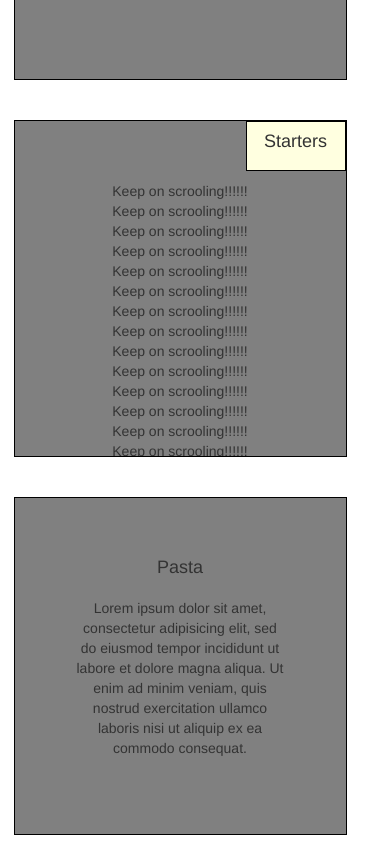
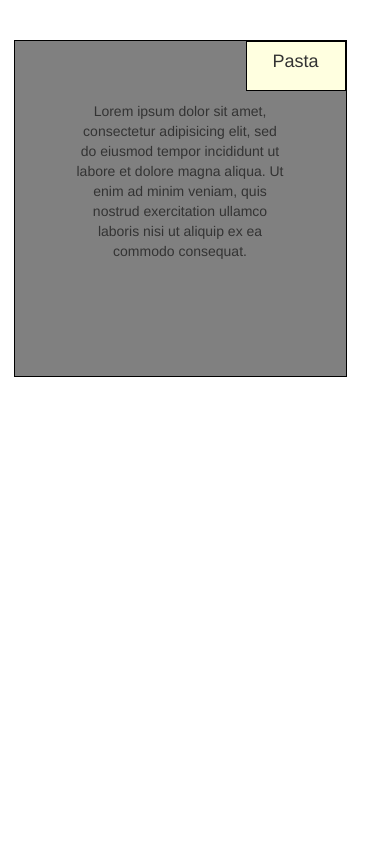
Before and after one commit to g0707/coursera_assignments, a plain HTML site: page assignment3/index.html in a window 390 px wide. Shown: the part 840-1695 px from the top of the page. After the commit the page ends 1237 px from the top, so only its background shows below. Drawn offline with Linux system fonts and the light colour scheme; files that its build step writes are made by us from their sources.

Commit message:
Third Commit

```diff
--- a/assignment3/index.html
+++ b/assignment3/index.html
@@ -11,47 +11,15 @@
 </head>
 <body>
     <header>
-    <nav id="header-nav" class="navbar navbar-default">
+    <nav id="header-nav" class="navbar-navbeer-default"></nav>
         <div class="container">
-            <div class="navbar-header">
-            <a href="index.html" class="pull-left visible-md visible-lg"></a>
-
-            <div class="navbar-brand">
-            <a href="index.html"><h1>Food LLC</h1></a>
+        <div class="navbar-header"></div>
         </div>
 
-        <button type="button" class="navbar-toggle collapsed" data-toggle="collapse" data-target="#collapsable-nav" aria-expanded="false">
-        <span class="sr-only">Toggle navigation</span>
-            <span class="icon-bar"></span>
-            <span class="icon-bar"></span>
-            <span class="icon-bar"></span>
-            </button>
-            </div>
-        <div id="collapsable-nav" class="collapse navbar-collapse">
-        <ul id="nav-list" class="nav navbar-nav visible-xs">
-            <li>
-            <a>
-            <h4>Chicken</h4>
-            </a>
-            </li>
-            <li>
-            <a>
-            <h4>Paneer</h4>
-            </a>
-            </li>
-            <li>
-            <a>
-            <h4>Pasta</h4>
-            </a>
-            </li>
-            </ul>
-        </div>
-            </div>
-        </nav>
     </header>
 <h1>Our Menu</h1>
 <div class="row">
-        <div class="container col-lg-6 col-md-6 col-sm-12" >
+        <div class="container col-lg-4 col-md-6 col-sm-12" >
             <div id="p1">
                     <div>
                         <h4>Chicken</h4>
@@ -64,7 +32,7 @@
     </p>
     </div>
     </div>
-        <div class="container col-lg-6 col-md-6 col-sm-12">
+        <div class="container col-lg-4 col-md-6 col-sm-12">
     <div id="p2">
         <div>
                         <h4>Paneer</h4>
@@ -77,91 +45,8 @@
     </p>
     </div>
     </div>
-            <div class="container col-lg-12 col-md-12 col-sm-12">
+        <div class="container col-lg-4 col-md-12 col-sm-12" >
     <div id="p3">
-        <div>
-                        <h4>Starters</h4>
-        </div>
-            <p>
-                Keep on scrooling!!!!!!<br>
-                Keep on scrooling!!!!!!<br>
-                Keep on scrooling!!!!!!<br>
-                Keep on scrooling!!!!!!<br>
-                Keep on scrooling!!!!!!<br>
-                Keep on scrooling!!!!!!<br>
-                Keep on scrooling!!!!!!<br>
-                Keep on scrooling!!!!!!<br>
-                Keep on scrooling!!!!!!<br>
-                Keep on scrooling!!!!!!<br>
-                Keep on scrooling!!!!!!<br>
-                Keep on scrooling!!!!!!<br>
-                Keep on scrooling!!!!!!<br>
-                Keep on scrooling!!!!!!<br>
-                Keep on scrooling!!!!!!<br>
-                Keep on scrooling!!!!!!<br>
-                Keep on scrooling!!!!!!<br>
-                Keep on scrooling!!!!!!<br>
-                Keep on scrooling!!!!!!<br>
-                Keep on scrooling!!!!!!<br>
-                Keep on scrooling!!!!!!<br>
-                Keep on scrooling!!!!!!<br>
-                Keep on scrooling!!!!!!<br>
-                Keep on scrooling!!!!!!<br>
-                Keep on scrooling!!!!!!<br>
-                Keep on scrooling!!!!!!<br>
-                Keep on scrooling!!!!!!<br>
-                Keep on scrooling!!!!!!<br>
-                Keep on scrooling!!!!!!<br>
-                Keep on scrooling!!!!!!<br>
-                Keep on scrooling!!!!!!<br>
-                Keep on scrooling!!!!!!<br>
-                Keep on scrooling!!!!!!<br>
-                Keep on scrooling!!!!!!<br>
-                Keep on scrooling!!!!!!<br>
-                Keep on scrooling!!!!!!<br>
-                Keep on scrooling!!!!!!<br>
-                Keep on scrooling!!!!!!<br>
-                Keep on scrooling!!!!!!<br>
-                Keep on scrooling!!!!!!<br>
-                Keep on scrooling!!!!!!<br>
-                Keep on scrooling!!!!!!<br>
-                Keep on scrooling!!!!!!<br>
-                Keep on scrooling!!!!!!<br>
-                Keep on scrooling!!!!!!<br>
-                Keep on scrooling!!!!!!<br>
-                Keep on scrooling!!!!!!<br>
-                Keep on scrooling!!!!!!<br>
-                Keep on scrooling!!!!!!<br>
-                Keep on scrooling!!!!!!<br>
-                Keep on scrooling!!!!!!<br>
-                Keep on scrooling!!!!!!<br>
-                Keep on scrooling!!!!!!<br>
-                Keep on scrooling!!!!!!<br>
-                Keep on scrooling!!!!!!<br>
-                Keep on scrooling!!!!!!<br>
-                Keep on scrooling!!!!!!<br>
-                Keep on scrooling!!!!!!<br>
-                Keep on scrooling!!!!!!<br>
-                Keep on scrooling!!!!!!<br>
-                Keep on scrooling!!!!!!<br>
-                Keep on scrooling!!!!!!<br>
-                Keep on scrooling!!!!!!<br>
-                Keep on scrooling!!!!!!<br>
-                Keep on scrooling!!!!!!<br>
-                Keep on scrooling!!!!!!<br>
-                Keep on scrooling!!!!!!<br>
-                Keep on scrooling!!!!!!<br>
-                Keep on scrooling!!!!!!<br>
-                Keep on scrooling!!!!!!<br>
-                Keep on scrooling!!!!!!<br>
-                Keep on scrooling!!!!!!<br>
-
-
-    </p>
-    </div>
-    </div>
-        <div class="container col-lg-12 col-md-12 col-sm-12" >
-    <div id="p4">
                 <div>
                         <h4>Pasta</h4>
         </div>
```
